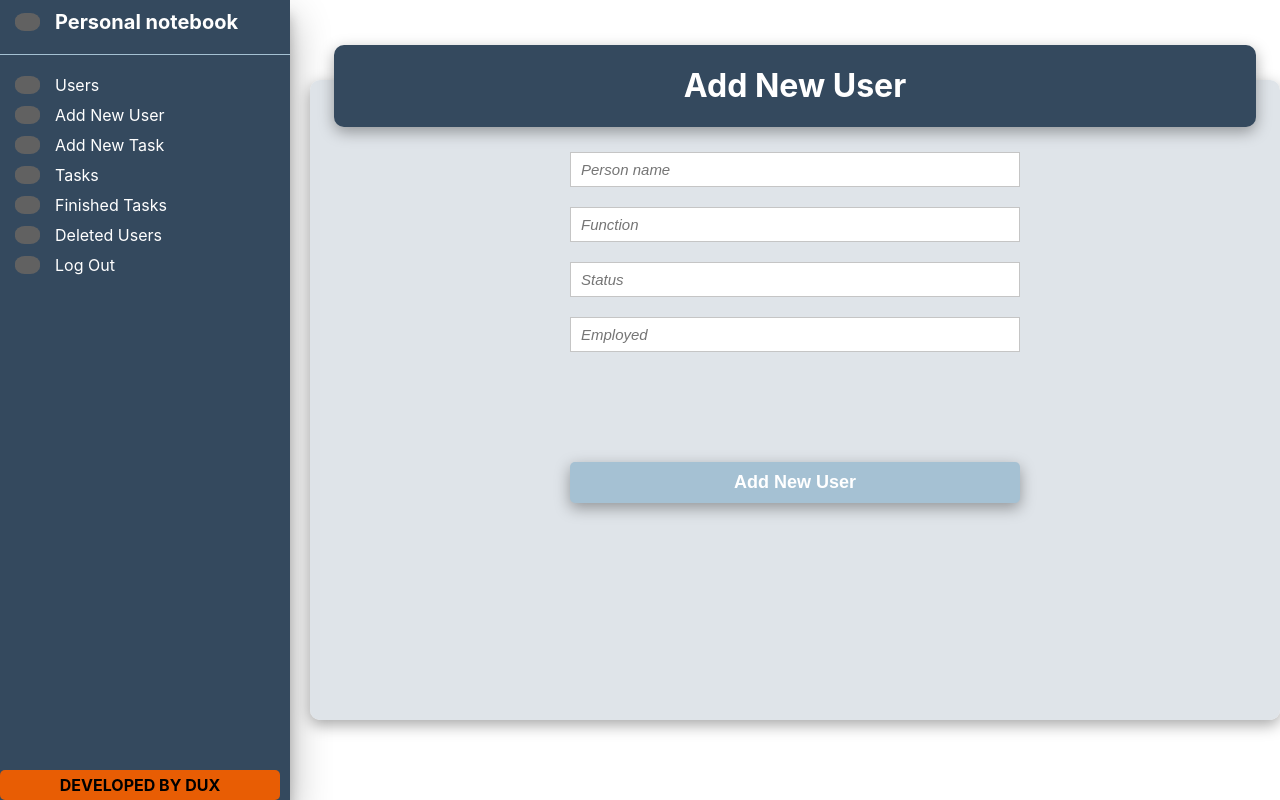
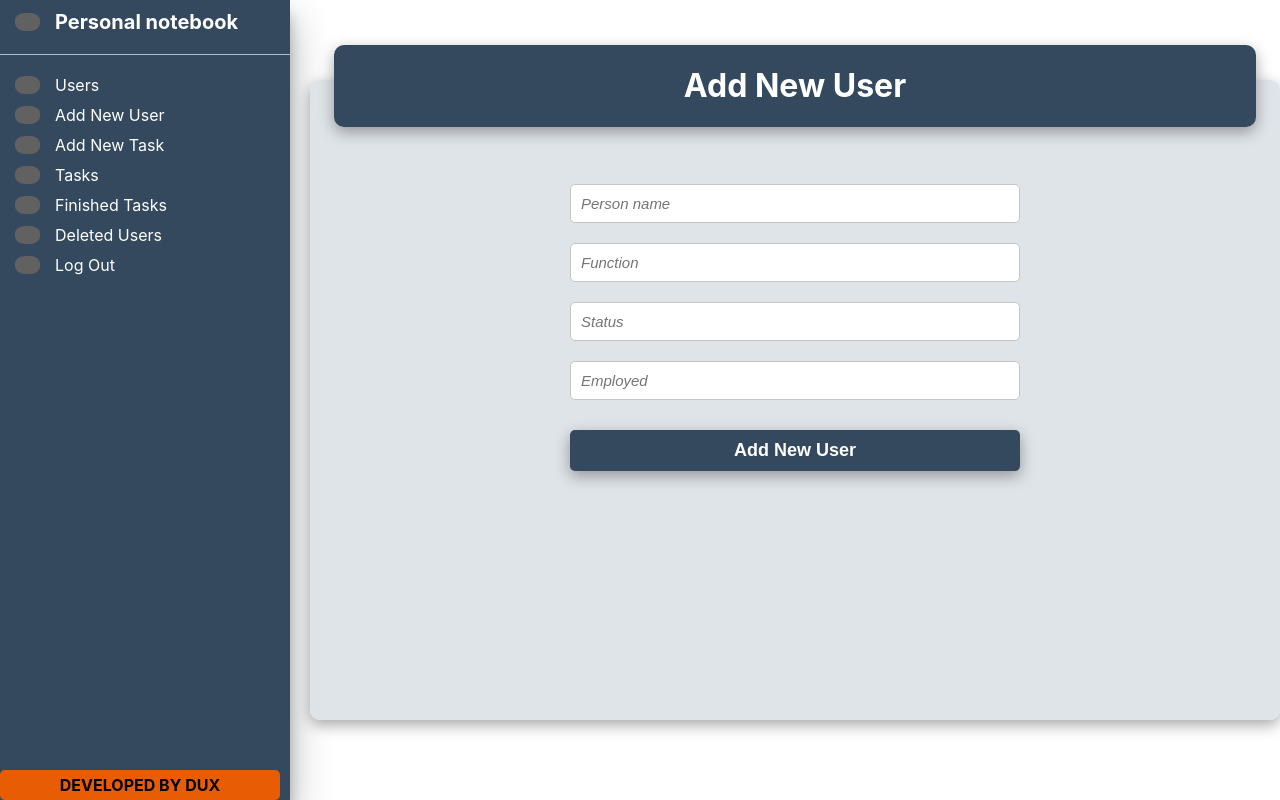
Before and after one commit to duxante/notebook, a React (Create React App) app: page /addNewUser in a window 1280 px wide. Built offline with nearby package versions, Linux system fonts and the light colour scheme; grey boxes are pictures that could not be loaded; a web font is replaced by a local one.

Commit message:
addNewTask and addNewUser style change

```diff
--- a/src/Components/AddNewTask/addNewTask.compnent.jsx
+++ b/src/Components/AddNewTask/addNewTask.compnent.jsx
@@ -12,7 +12,7 @@ const AddNewTask = () => {
 
                 <div className="addNewTaskDataInput">
                     <label>
-                        <input placeholder="Task name" name="taskName"/>
+                        <input placeholder="Task Name" name="taskName"/>
                     </label>
                     <label>
                         <input placeholder="Task Priority" name="taskPriority"/>
@@ -20,7 +20,10 @@ const AddNewTask = () => {
                     <label>
                         <input placeholder="Task Description" name="taskDescription"/>
                     </label>
-                    <button className="addNewTask">Add New Task 1</button>
+                    <label>
+                        <input placeholder="Task Assigned To" name="taskAssignedTo"/>
+                    </label>
+                    <button className="addNewTask">Add New Task</button>
                 </div>
             </div>
         </div>
--- a/src/Components/AddNewTask/addNewTask.style.css
+++ b/src/Components/AddNewTask/addNewTask.style.css
@@ -51,17 +51,20 @@
 .addNewTaskDataInput input {
     max-width: 450px;
     width: 100%;
-    text-indent: 5px;
+    text-indent: 10px;
     font-style: italic;
-    padding: 8px 5px;
+    padding: 10px 0px;
     font-size: 15px;
     font-weight: 500;
     color: gray;
     border: 1px solid rgb(197 197 197);
+    border-radius: 5px;
 }
 
 .addNewTask {
-    background-color: #A5C1D3;
+    background-color: #34495e;
+    max-width: 180px;
+    width: 100%;
     padding: 10px 0px;
     border-radius: 5px;
     font-size: 18px;
@@ -69,10 +72,10 @@
     cursor: pointer;
     color: white;
     border: none;
-    margin-top: 100px;
     max-width: 450px;
     width: 100%;
     box-shadow: rgba(0, 0, 0, 0.35) 0px 5px 15px;
+    margin-top: 20px;
 }
 
 .addNewTask:hover {
--- a/src/Components/AddNewUser/addNewUser.style.css
+++ b/src/Components/AddNewUser/addNewUser.style.css
@@ -51,17 +51,20 @@
 .addNewUserDataInput input {
     max-width: 450px;
     width: 100%;
-    text-indent: 5px;
+    text-indent: 10px;
     font-style: italic;
-    padding: 8px 5px;
+    padding: 10px 0px;
     font-size: 15px;
     font-weight: 500;
     color: gray;
     border: 1px solid rgb(197 197 197);
+    border-radius: 5px;
 }
 
 .addNewUser {
-    background-color: #A5C1D3;
+    background-color: #34495e;
+    max-width: 180px;
+    width: 100%;
     padding: 10px 0px;
     border-radius: 5px;
     font-size: 18px;
@@ -69,13 +72,13 @@
     cursor: pointer;
     color: white;
     border: none;
-    margin-top: 100px;
     max-width: 450px;
     width: 100%;
     box-shadow: rgba(0, 0, 0, 0.35) 0px 5px 15px;
+    margin-top: 20px;
 }
 
 .addNewUser:hover {
-    background-color: #F2A18A;
+    background-color: #4e616d;
     color: white;
 }
--- a/src/Components/Tasks/tasks.style.css
+++ b/src/Components/Tasks/tasks.style.css
@@ -78,8 +78,8 @@
     align-content: space-between;
     justify-content: space-evenly;
     align-items: flex-start;
-    margin: 50px auto;
-    padding: 25px;
+    /* margin: 50px auto;
+    padding: 25px; */
 }
 
 .titleTasksList {
```
